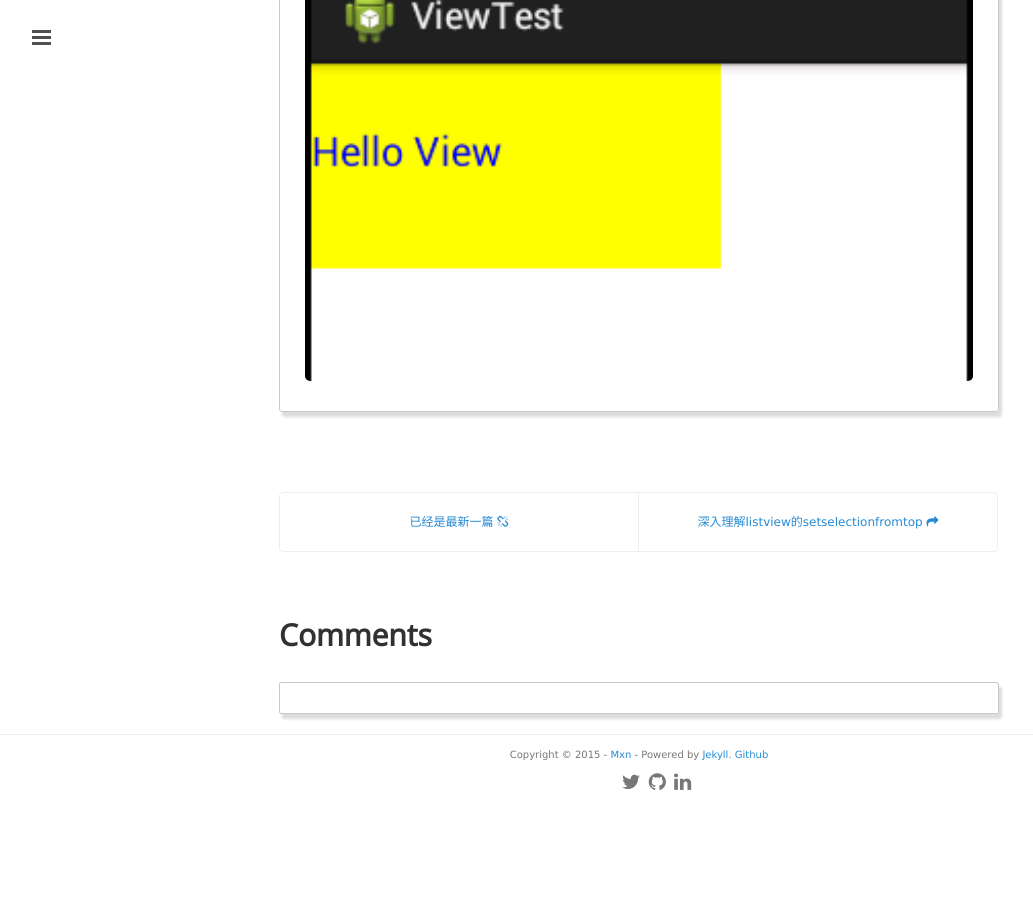
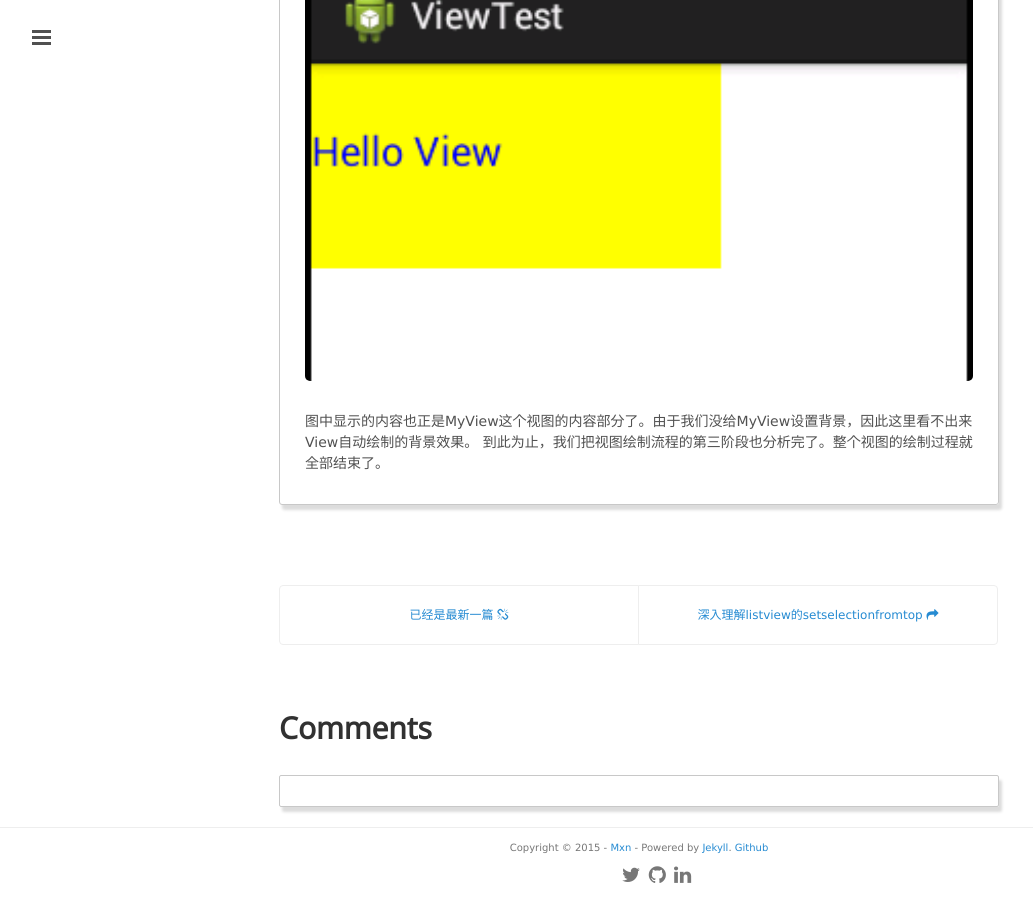
Before and after one commit to mxn21/mxn21.github.io, a Jekyll site: the page built from _posts/2015-7-14-深入了解android view绘制机制.md, in a window 1280 px wide and 900 px high, scrolled down 13483 px. Shown: the whole window, without its empty margins (1-1034 px from the left). Built offline with Jekyll 4.4.1, drawn with Linux system fonts in a browser that asks for light colours; Markdown is read by kramdown in place of the engine named in the settings; comment, search, counter and statistics services are not loaded; before the commit the page ends 14290 px from its top, so only the background shows below that.

Commit message:
123213
1231231

```diff
--- a/_posts/2015-7-14-深入了解android view绘制机制.md
+++ b/_posts/2015-7-14-深入了解android view绘制机制.md
@@ -570,3 +570,6 @@
 将MyView的宽度设置成200dp，高度设置成100dp，然后运行一下程序，结果如下图所示：
 
 ![](https://raw.githubusercontent.com/mxn21/mxn21.github.io/master/public/img/img27.png)
+
+图中显示的内容也正是MyView这个视图的内容部分了。由于我们没给MyView设置背景，因此这里看不出来View自动绘制的背景效果。
+到此为止，我们把视图绘制流程的第三阶段也分析完了。整个视图的绘制过程就全部结束了。
```
